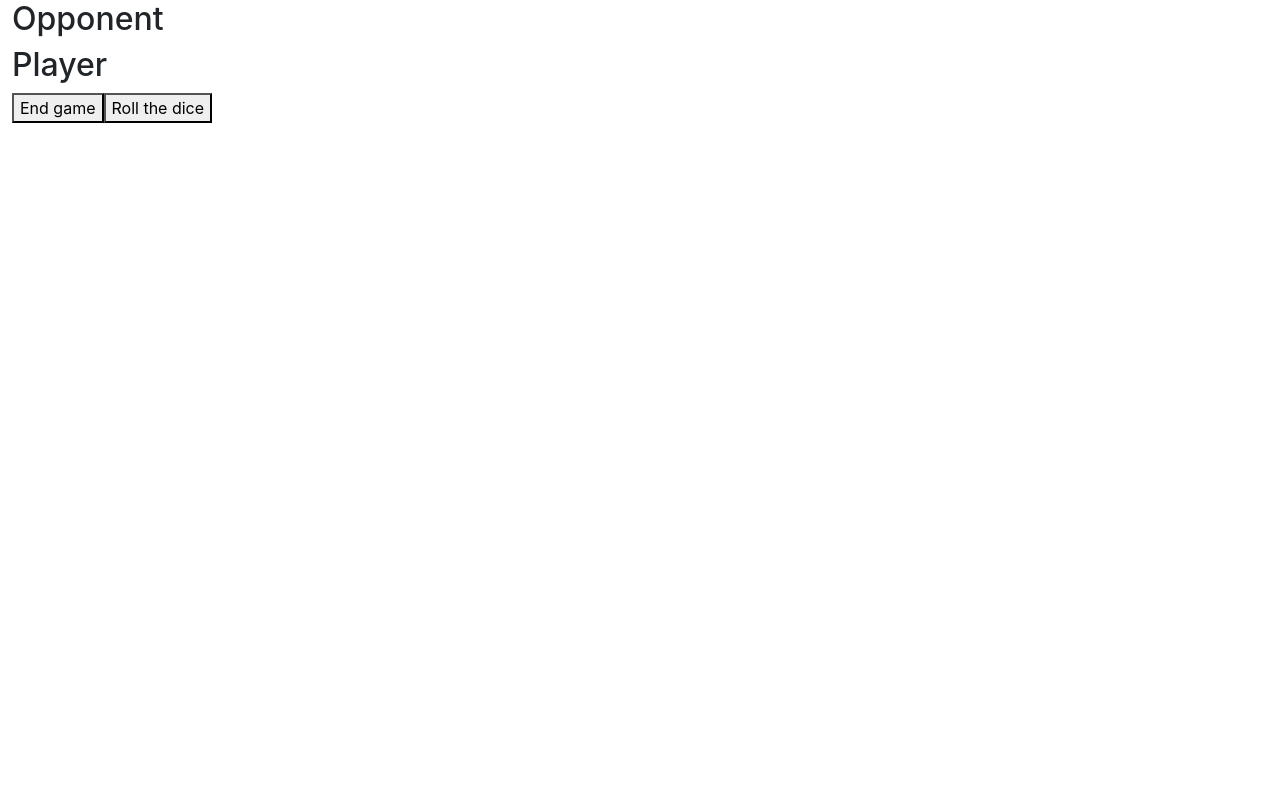
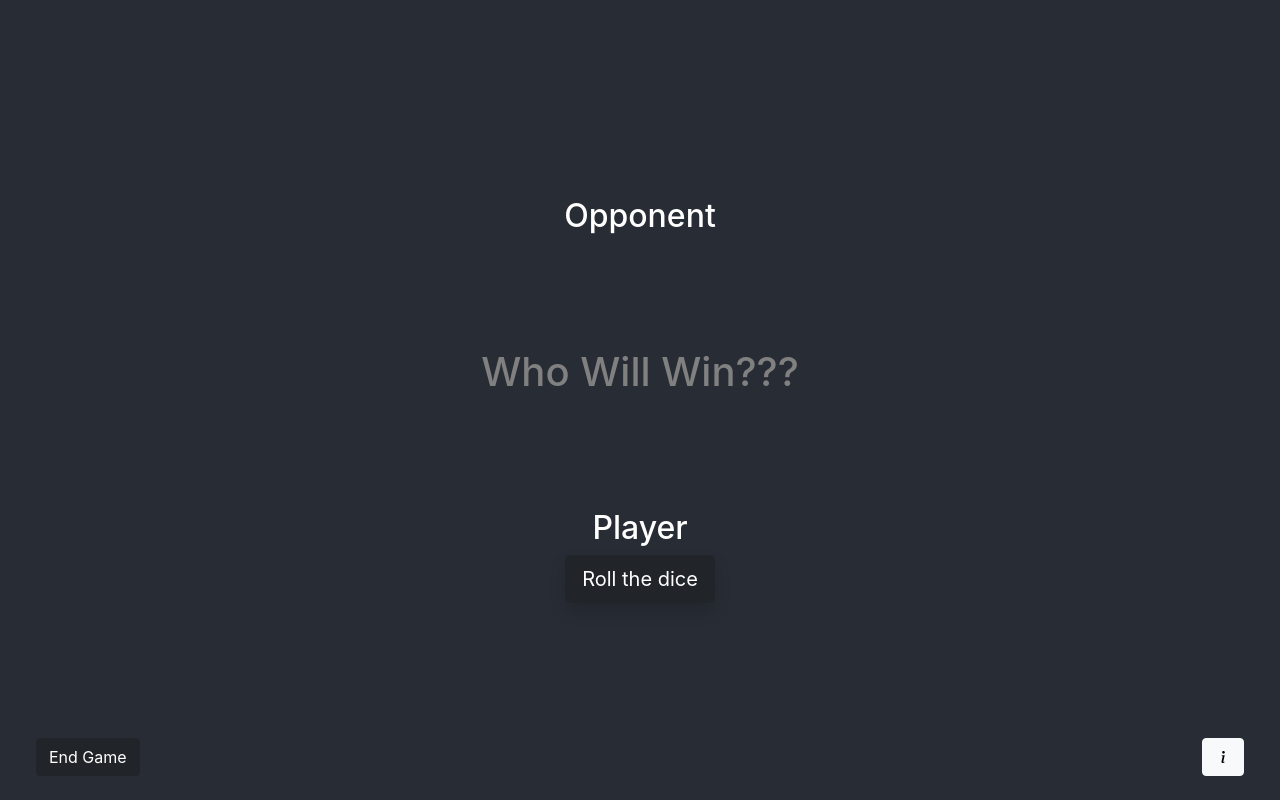
Before and after one commit to lexxA87/poker_yahtzee2022, a React (Create React App) app: page / in a window 1280 px wide. Both pictures are taken after a click on the button "PLAY". Built offline with nearby package versions, Linux system fonts and the light colour scheme.

Commit message:
5. Refactoring and add bootstrap

```diff
--- a/package.json
+++ b/package.json
@@ -6,6 +6,7 @@
     "@testing-library/jest-dom": "^5.16.4",
     "@testing-library/react": "^13.1.1",
     "@testing-library/user-event": "^13.5.0",
+    "bootstrap-icons": "^1.8.1",
     "react": "^18.0.0",
     "react-dom": "^18.0.0",
     "react-scripts": "5.0.1",
--- a/src/App.css
+++ b/src/App.css
@@ -15,6 +15,14 @@
 } */
 .App {
   text-align: center;
+  background-color: #282c34;
+  min-height: 100vh;
+  display: flex;
+  flex-direction: column;
+  align-items: center;
+  justify-content: center;
+  font-size: calc(10px + 2vmin);
+  color: white;
 }
 
 .App-logo {
@@ -28,7 +36,7 @@
   }
 }
 
-.App-header {
+/* .App-header {
   background-color: #282c34;
   min-height: 100vh;
   display: flex;
@@ -37,7 +45,7 @@
   justify-content: center;
   font-size: calc(10px + 2vmin);
   color: white;
-}
+} */
 
 .App-link {
   color: #61dafb;
@@ -84,3 +92,6 @@ ul li img {
 .deadHeat {
   color: gray;
 }
+.whoWin {
+  color: grey;
+}
--- /dev/null
+++ b/src/components/Buttons.js
@@ -0,0 +1,59 @@
+import "bootstrap-icons/font/bootstrap-icons.css";
+
+function Buttons({ endGame, newPlayGame }) {
+  return (
+    <div className="container">
+      <div className="row justify-content-center">
+        <button
+          onClick={() => newPlayGame()}
+          className="btn btn-dark col-auto shadow btn-lg"
+          type="button"
+        >
+          Roll the dice
+        </button>
+      </div>
+      <div className="row justify-content-between fixed-bottom m-4">
+        <div className="col-auto me-auto">
+          <button
+            onClick={() => endGame(false)}
+            className="btn btn-dark"
+            type="button"
+          >
+            End Game
+          </button>
+        </div>
+        <div className="col-auto">
+          <button
+            className="btn btn-light "
+            type="button"
+            data-bs-toggle="offcanvas"
+            data-bs-target="#offcanvasRight"
+            aria-controls="offcanvasRight"
+          >
+            <i className="bi bi-info-lg"></i>
+          </button>
+
+          <div
+            className="offcanvas offcanvas-end"
+            tabIndex="-1"
+            id="offcanvasRight"
+            aria-labelledby="offcanvasRightLabel"
+          >
+            <div className="offcanvas-header">
+              <h5 id="offcanvasRightLabel">Offcanvas right</h5>
+              <button
+                type="button"
+                className="btn-close text-reset"
+                data-bs-dismiss="offcanvas"
+                aria-label="Close"
+              ></button>
+            </div>
+            <div className="offcanvas-body">...</div>
+          </div>
+        </div>
+      </div>
+    </div>
+  );
+}
+
+export default Buttons;
--- /dev/null
+++ b/src/components/Dice.js
@@ -0,0 +1,21 @@
+import "../App.css";
+
+function Dice({ arr, visibilityClass }) {
+  // console.log("dice");
+
+  return (
+    <div className={visibilityClass}>
+      <ul>
+        {arr.map((item, i) => {
+          return (
+            <li key={i}>
+              <img src={require(`../images/dice-png-${item}.png`)} alt="dice" />
+            </li>
+          );
+        })}
+      </ul>
+    </div>
+  );
+}
+
+export default Dice;
--- a/src/components/MainGamePage.js
+++ b/src/components/MainGamePage.js
@@ -1,13 +1,20 @@
 import { useState } from "react";
 import counterDice from "../services/CounterDice";
 import diceCombination from "../services/DiceCombination";
+import Buttons from "./Buttons";
+import Dice from "./Dice";
+import Winner from "./Winner";
+
+import "../App.css";
 
 function MainGamePage({ endGame }) {
+  const visibleClass = "visible";
+  const invisibleClass = "invisible";
   const [playerDice, setPlayerDice] = useState([1, 1, 1, 1, 1]);
   const [opponentDice, setOpponentDice] = useState([1, 1, 1, 1, 1]);
-  const [diceVisible, setDiceVisible] = useState(false);
+  const [diceVisible, setDiceVisible] = useState(invisibleClass);
+  const [combinationVisible, setCombinationVisible] = useState(invisibleClass);
   const [winnerVisible, setWinnerVisible] = useState(false);
-  const [combinationVisible, setCombinationVisible] = useState(false);
 
   const randomArr = (arr) => {
     return arr.map((item) => {
@@ -24,16 +31,15 @@ function MainGamePage({ endGame }) {
     setOpponentDice(
       randomArr(opponentDice).sort((a, b) => (a > b ? -1 : b > a ? 1 : 0))
     );
-    setDiceVisible(true);
-    // setTimeout(() => setPlayerDice(playerDice.sort()), 1000);
-    // setTimeout(() => setOpponentDice(opponentDice.sort()), 1000);
-    setTimeout(() => setCombinationVisible(true), 1000);
+    setDiceVisible(visibleClass);
+    setTimeout(() => setCombinationVisible(visibleClass), 1000);
     setTimeout(() => setWinnerVisible(true), 2000);
     console.log("play");
   };
 
   const newPlayGame = () => {
-    setDiceVisible(false);
+    setDiceVisible(invisibleClass);
+    setCombinationVisible(invisibleClass);
     setWinnerVisible(false);
     setTimeout(playGame, 2000);
   };
@@ -43,71 +49,34 @@ function MainGamePage({ endGame }) {
     const totalArr2 = counterDice(arr2);
 
     if (totalArr1 > totalArr2) {
-      return <Winner win={1} />;
+      return 1;
     } else if (totalArr2 > totalArr1) {
-      return <Winner win={2} />;
+      return 2;
+    } else if (totalArr1 === totalArr2) {
+      return 3;
     } else {
-      return <Winner win={0} />;
+      return 0;
     }
   };
 
   return (
-    <div>
+    <div className="App">
       <h2>Opponent</h2>
-      {diceVisible ? (
-        <>
-          <ul>
-            {opponentDice.map((item, i) => {
-              return <Dice key={i} dice={item} />;
-            })}
-          </ul>
-          {combinationVisible ? (
-            <span>{diceCombination(opponentDice)}</span>
-          ) : null}
-        </>
-      ) : null}
+      <Dice arr={opponentDice} visibilityClass={diceVisible} />
+      <span className={combinationVisible}>
+        {diceCombination(opponentDice)}
+      </span>
 
-      {winnerVisible ? whoWin(opponentDice, playerDice) : null}
+      <Winner win={winnerVisible ? whoWin(opponentDice, playerDice) : 0} />
 
-      {diceVisible ? (
-        <>
-          {combinationVisible ? (
-            <span>{diceCombination(playerDice)}</span>
-          ) : null}
-          <ul>
-            {playerDice.map((item, i) => {
-              return <Dice key={i} dice={item} />;
-            })}
-          </ul>
-        </>
-      ) : null}
+      <span className={combinationVisible}>{diceCombination(playerDice)}</span>
+
+      <Dice arr={playerDice} visibilityClass={diceVisible} />
 
       <h2>Player</h2>
-      <button onClick={() => endGame(false)}>End game</button>
-      <button onClick={() => newPlayGame()}>Roll the dice</button>
+      <Buttons endGame={endGame} newPlayGame={newPlayGame} />
     </div>
   );
 }
 
-function Dice({ dice }) {
-  // console.log("dice");
-
-  return (
-    <li>
-      <img src={require(`../images/dice-png-${dice}.png`)} alt="dice" />
-    </li>
-  );
-}
-
-function Winner({ win }) {
-  switch (win) {
-    case 1:
-      return <h1 className="youLose">You Lose!!!</h1>;
-    case 2:
-      return <h1 className="youWin">You Win!!!</h1>;
-    default:
-      return <h1 className="deadHeat">Dead Heat!</h1>;
-  }
-}
-
 export default MainGamePage;
--- a/src/components/StartPage.js
+++ b/src/components/StartPage.js
@@ -3,13 +3,13 @@ import "../App.css";
 
 function StartPage({ startGame }) {
   return (
-    <header className="App App-header">
+    <header className="App">
       <img src={logo} className="App-logo" alt="logo" />
       <p>Play Poker Dice with us!!!</p>
 
       <div className="d-grid gap-2 col-3 mx-auto">
         <button
-          className="btn btn-success"
+          className="btn btn-outline-light btn-lg shadow"
           type="button"
           onClick={() => startGame(true)}
         >
--- /dev/null
+++ b/src/components/Winner.js
@@ -0,0 +1,16 @@
+import "../App.css";
+
+function Winner({ win }) {
+  switch (win) {
+    case 1:
+      return <h1 className="youLose">You Lose!!!</h1>;
+    case 2:
+      return <h1 className="youWin">You Win!!!</h1>;
+    case 3:
+      return <h1 className="deadHeat">Dead Heat!</h1>;
+    default:
+      return <h1 className="whoWin">Who Will Win???</h1>;
+  }
+}
+
+export default Winner;
```
Also changed, not shown: 1 other file (tests, documents, lock files or other folders).
